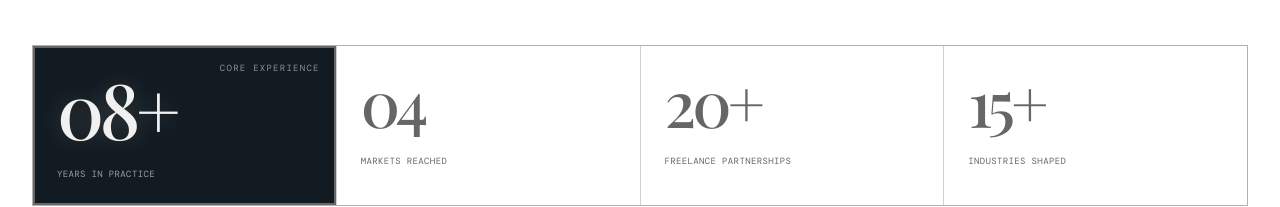
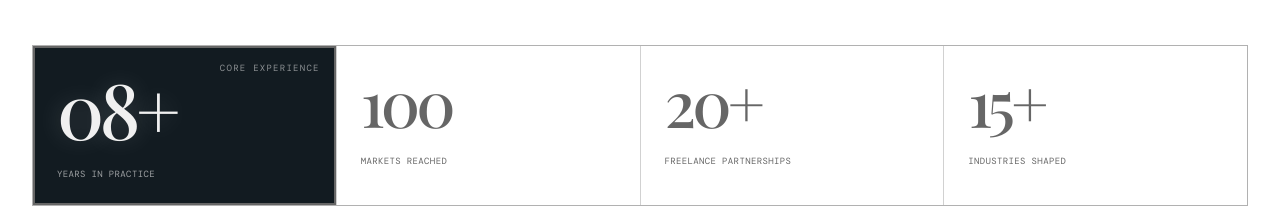
Before and after one commit to JensonCode007/LP_Portftolio, a Next.js app: page / in a window 1280 px wide. Shown: the part 1586-1793 px from the top of the page. Built offline with nearby package versions, Linux system fonts and the light colour scheme; a web font is replaced by a local one.

Commit message:
Value changed

```diff
--- a/components/counter-stats.tsx
+++ b/components/counter-stats.tsx
@@ -2,7 +2,7 @@
 
 import { useEffect, useRef, useState } from "react";
 
-const stats = [{ value: 8, display: "08+", label: "Years in practice" }, { value: 4, display: "04", label: "Markets reached" }, { value: 20, display: "20+", label: "Freelance partnerships" }, { value: 15, display: "15+", label: "Industries shaped" }];
+const stats = [{ value: 8, display: "08+", label: "Years in practice" }, { value: 100, display: "100", label: "Markets reached" }, { value: 20, display: "20+", label: "Freelance partnerships" }, { value: 15, display: "15+", label: "Industries shaped" }];
 
 export function CounterStats() {
   const ref = useRef<HTMLDivElement>(null);
```
